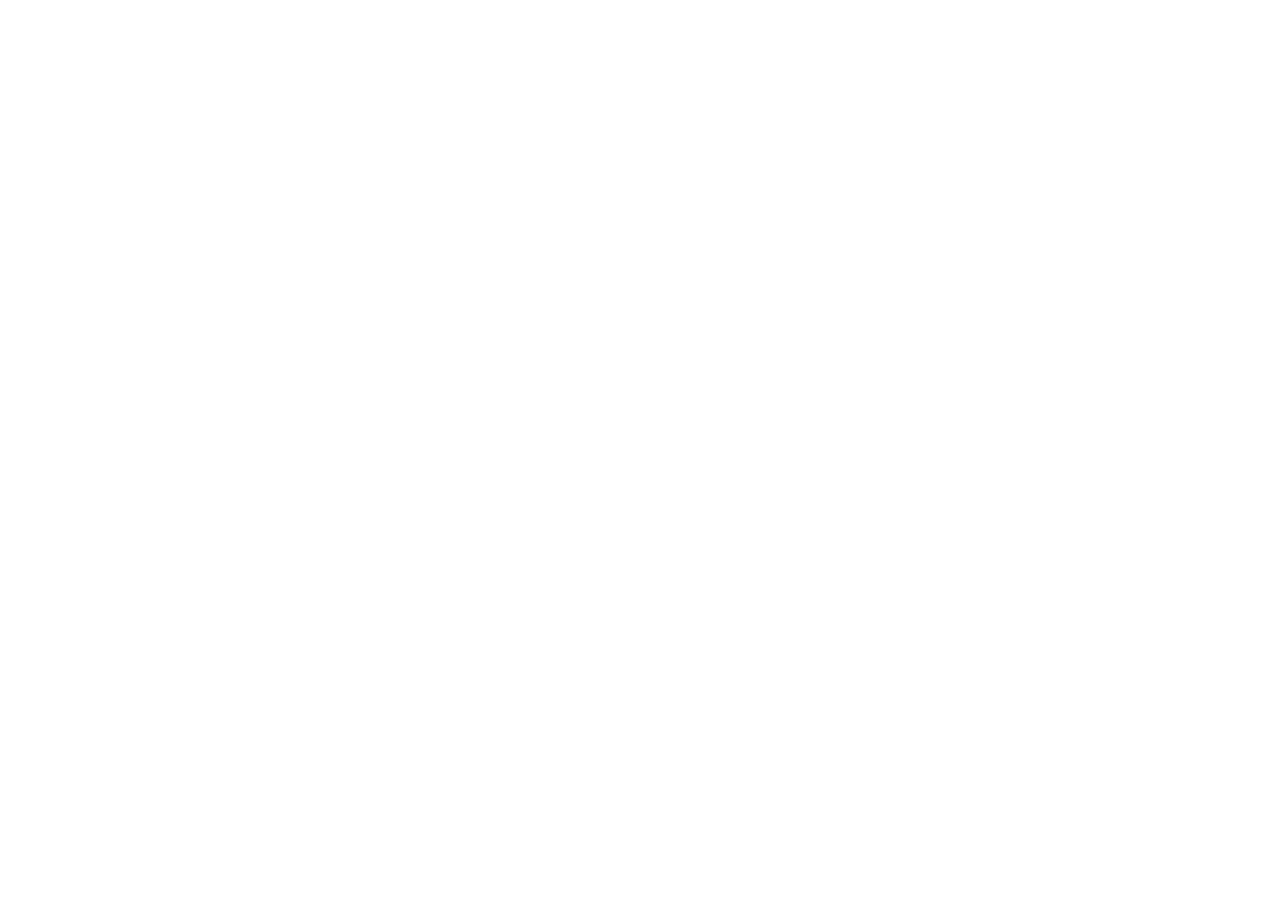
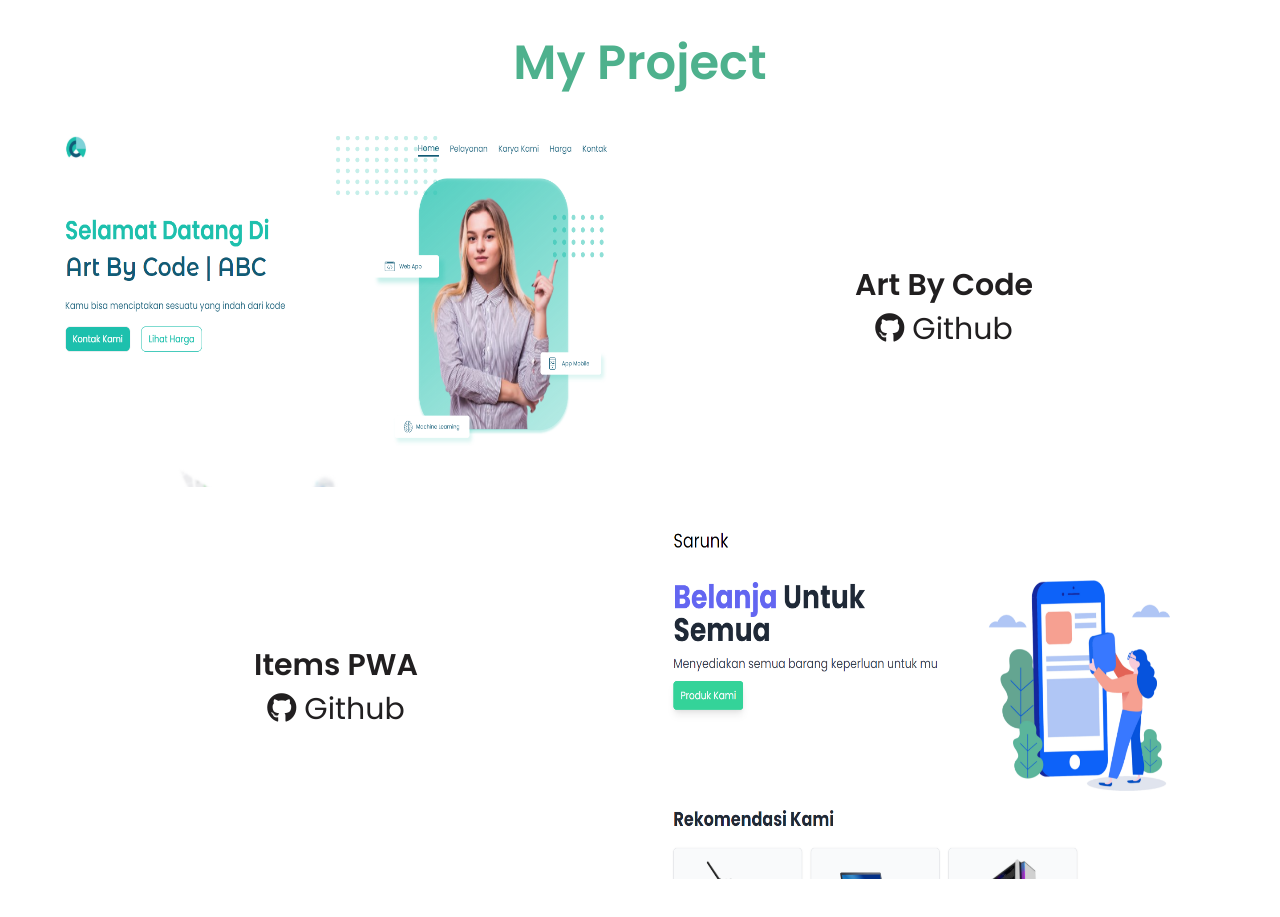
Before and after one commit to sarunk21/kautsar-r, a Vue app: page / in a window 1280 px wide. Shown: the part 1540-2457 px from the top of the page. Before the commit the page ends 1539 px from the top, so only its background shows below. Built offline with nearby package versions, Linux system fonts and the light colour scheme.

Commit message:
Add Project

```diff
--- a/src/App.vue
+++ b/src/App.vue
@@ -4,6 +4,7 @@
     <Hero />
     <About />
     <Contact />
+    <Project />
   </div>
 </template>
 
@@ -12,9 +13,10 @@ import Navbar from "./components/Navbar.vue";
 import Hero from "./components/Hero.vue";
 import About from "./components/About.vue";
 import Contact from "./components/Contact.vue";
+import Project from "./components/Project.vue";
 
 export default {
-  components: { Navbar, Hero, About, Contact },
+  components: { Navbar, Hero, About, Contact, Project },
 };
 </script>
 
--- a/src/components/Contact.vue
+++ b/src/components/Contact.vue
@@ -1,5 +1,5 @@
 <template>
-  <div class="grid grid-cols-12 my-10">
+  <div class="grid grid-cols-12 my-10" id="findMe">
     <h1
       class="
         col-span-12
--- a/src/components/Hero.vue
+++ b/src/components/Hero.vue
@@ -11,7 +11,7 @@
       </div>
       <div class="mt-6 md:mt-12">
         <a href="#about" class="btn-about">About Me</a>
-        <a href="" class="btn-project ml-6">My Project</a>
+        <a href="#project" class="btn-project ml-6">My Project</a>
       </div>
     </div>
     <div class="col-span-12 md:col-span-6 order-1">
--- a/src/components/Navbar.vue
+++ b/src/components/Navbar.vue
@@ -10,8 +10,8 @@
     </button>
     <ul class="link" :class="[{ hidden: !open }, { flex: open }]">
       <li><a href="#about">About</a></li>
-      <li><a href="#">Find Me</a></li>
-      <li><a href="#">Project</a></li>
+      <li><a href="#findMe">Find Me</a></li>
+      <li><a href="#project">Project</a></li>
     </ul>
   </div>
 </template>
--- /dev/null
+++ b/src/components/Project.vue
@@ -0,0 +1,102 @@
+<template>
+  <div
+    class="grid grid-cols-12 mt-20 mb-8 justify-around items-center"
+    id="project"
+  >
+    <h1
+      class="
+        col-span-12
+        text-3xl
+        md:text-5xl
+        text-center
+        font-semibold
+        color-green
+        mb-10
+      "
+    >
+      My Project
+    </h1>
+    <div class="col-span-12 md:col-span-6 order-1">
+      <img
+        src="@/assets/ss-abc.png"
+        alt="Art By Code Project"
+        class="mx-auto image"
+      />
+    </div>
+    <div
+      class="
+        col-span-12
+        md:col-span-6
+        flex flex-col
+        items-center
+        justify-center
+        text-xl
+        md:text-3xl
+        color-dark
+        order-2
+      "
+    >
+      <h1 class="font-semibold mb-2">Art By Code</h1>
+      <a href="https://github.com/sarunk21/landing-page-art-by-code"
+        ><i class="fab fa-github"></i> Github</a
+      >
+    </div>
+    <div class="col-span-12 md:col-span-6 order-3 md:order-4 mt-8">
+      <img
+        src="@/assets/ss-items-pwa.png"
+        alt="Items PWA Project"
+        class="mx-auto image"
+      />
+    </div>
+    <div
+      class="
+        col-span-12
+        md:col-span-6
+        flex flex-col
+        items-center
+        justify-center
+        text-xl
+        md:text-3xl
+        color-dark
+        order-4
+        md:order-3
+      "
+    >
+      <h1 class="font-semibold mt-2 mb-2">Items PWA</h1>
+      <a href="https://github.com/sarunk21/items-pwa"
+        ><i class="fab fa-github"></i> Github</a
+      >
+    </div>
+    <div class="flex col-span-12 order-last my-10 justify-end">
+      <a
+        href="https://github.com/sarunk21"
+        target="_blank"
+        class="text-2xl ml-auto btn-about"
+        >Project Lainnya</a
+      >
+    </div>
+  </div>
+</template>
+
+<style scoped>
+.btn {
+  @apply px-4 py-2 border rounded-lg font-medium duration-200;
+}
+
+.btn-about {
+  background-color: #4eb18d;
+  color: white;
+  @apply btn;
+}
+
+.btn-about:hover {
+  background-color: #67dbb1;
+}
+
+@media (min-width: 768px) {
+  .image {
+    height: 360px;
+    width: 720px;
+  }
+}
+</style>
```
